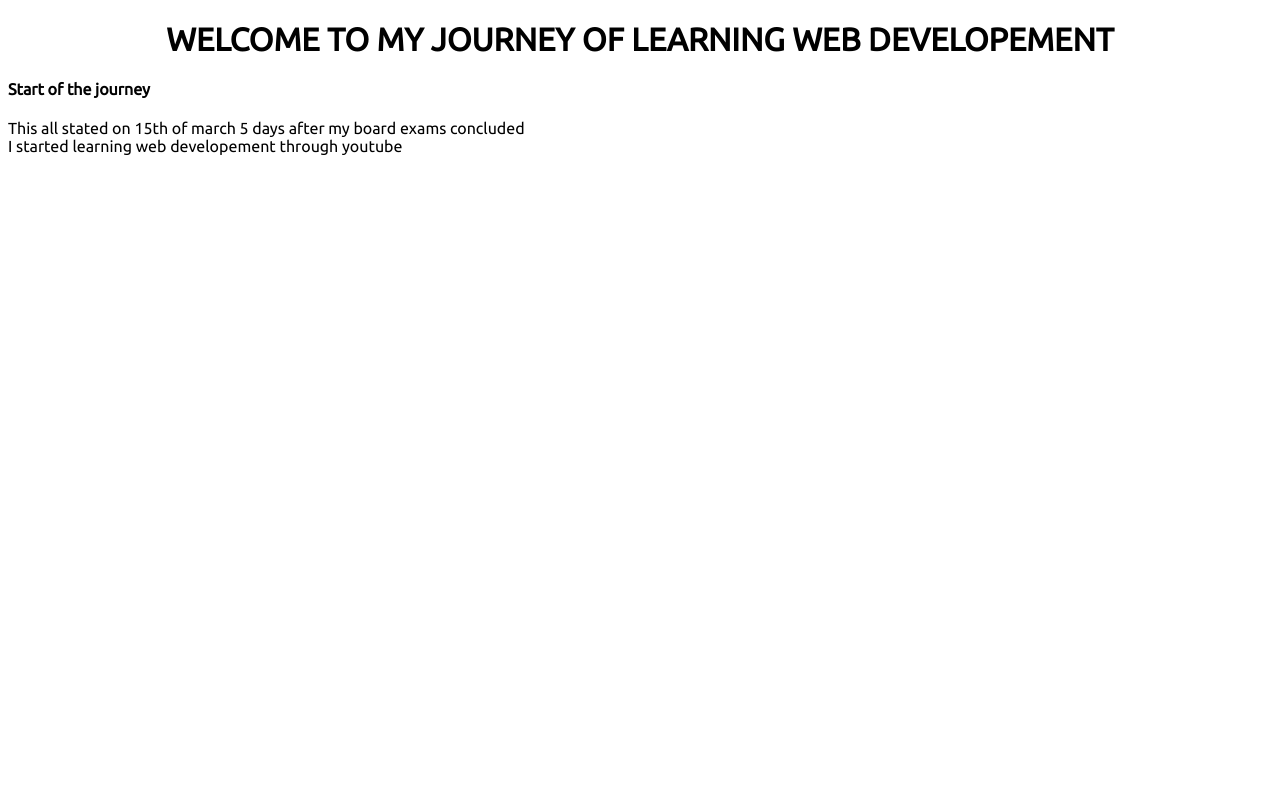
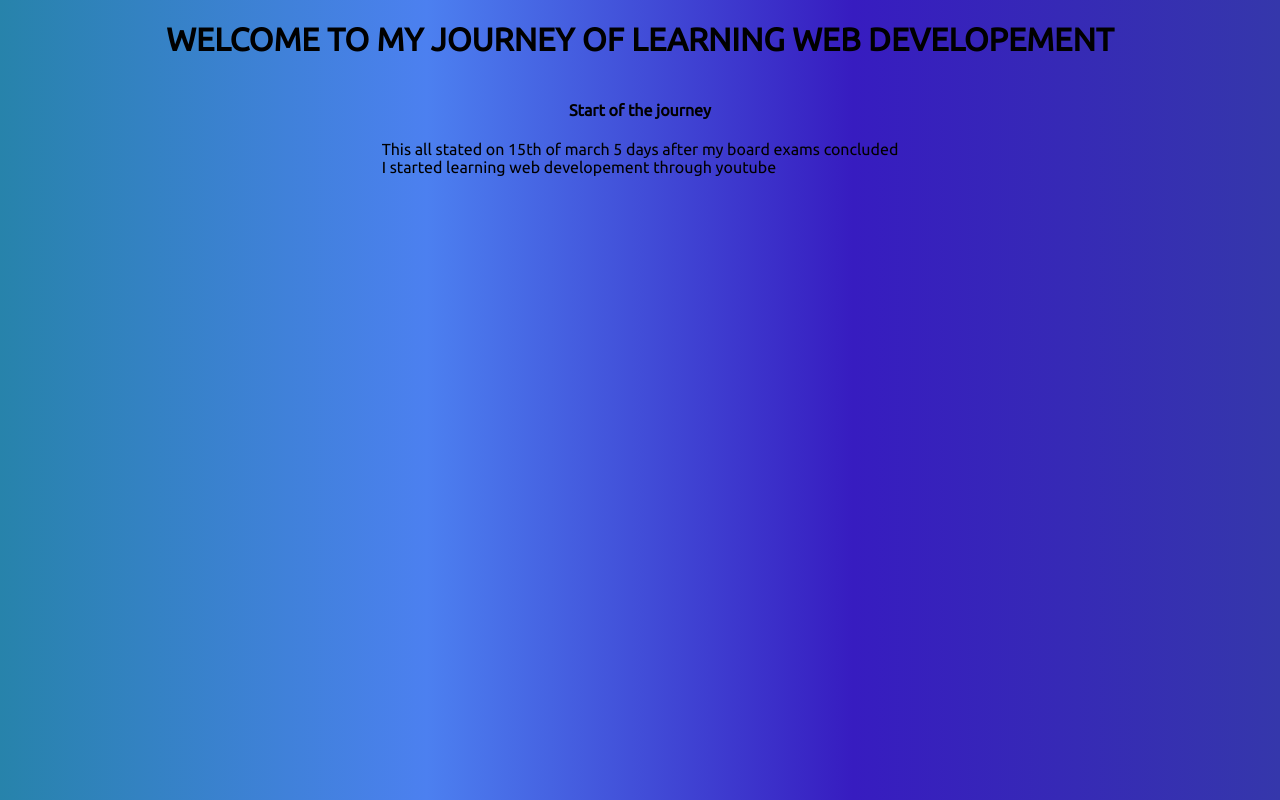
Before and after one commit to Rishab1023/Progress-website, a plain HTML site: page index.html in a window 1280 px wide. Drawn offline with Linux system fonts and the light colour scheme.

Commit message:
Update style.css

```diff
--- a/style.css
+++ b/style.css
@@ -1,8 +1,15 @@
 body{
     font-family: "Ubuntu", sans-serif;
+    background-image: linear-gradient(90deg,rgb(39, 131, 171),rgb(76, 128, 240),rgb(55, 28, 192),rgb(53, 55, 171));
 }
 #title{
     display: flex;
     justify-content: center;
     align-items: center;
 }
+.maincontent{
+    display: flex;
+    flex-direction: column;
+    justify-content: center;
+    align-items: center;
+}
```
